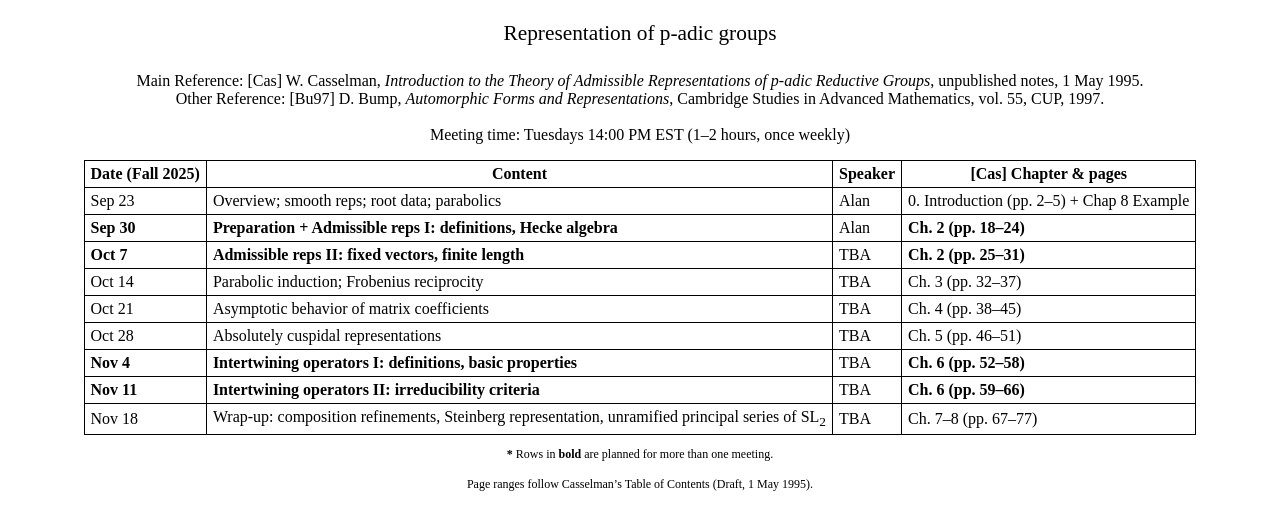
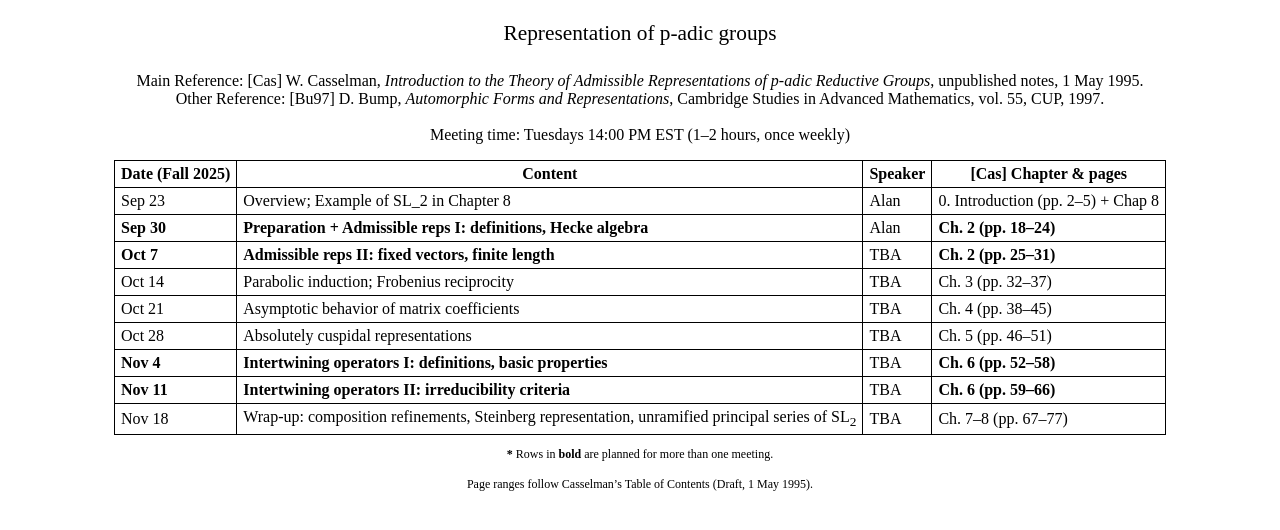
Before and after one commit to axhou/axhou.github.io, a Jekyll site: the page 25caspadic.html, which Jekyll copies as it is, in a window 1280 px wide. Shown: the top 530 px of the page. Built offline with Jekyll 4.4.1, drawn with Linux system fonts in a browser that asks for light colours.

Commit message:
Update 25caspadic.html

```diff
--- a/25caspadic.html
+++ b/25caspadic.html
@@ -35,9 +35,9 @@
     <tbody>
       <tr>
         <td>Sep&nbsp;23</td>
-        <td>Overview; smooth reps; root data; parabolics</td>
+        <td>Overview; Example of SL_2 in Chapter 8</td>
         <td>Alan</td>
-        <td>0. Introduction (pp.&nbsp;2–5) + Chap 8 Example</td>
+        <td>0. Introduction (pp.&nbsp;2–5) + Chap 8</td>
       </tr>
 
       <tr>
```
